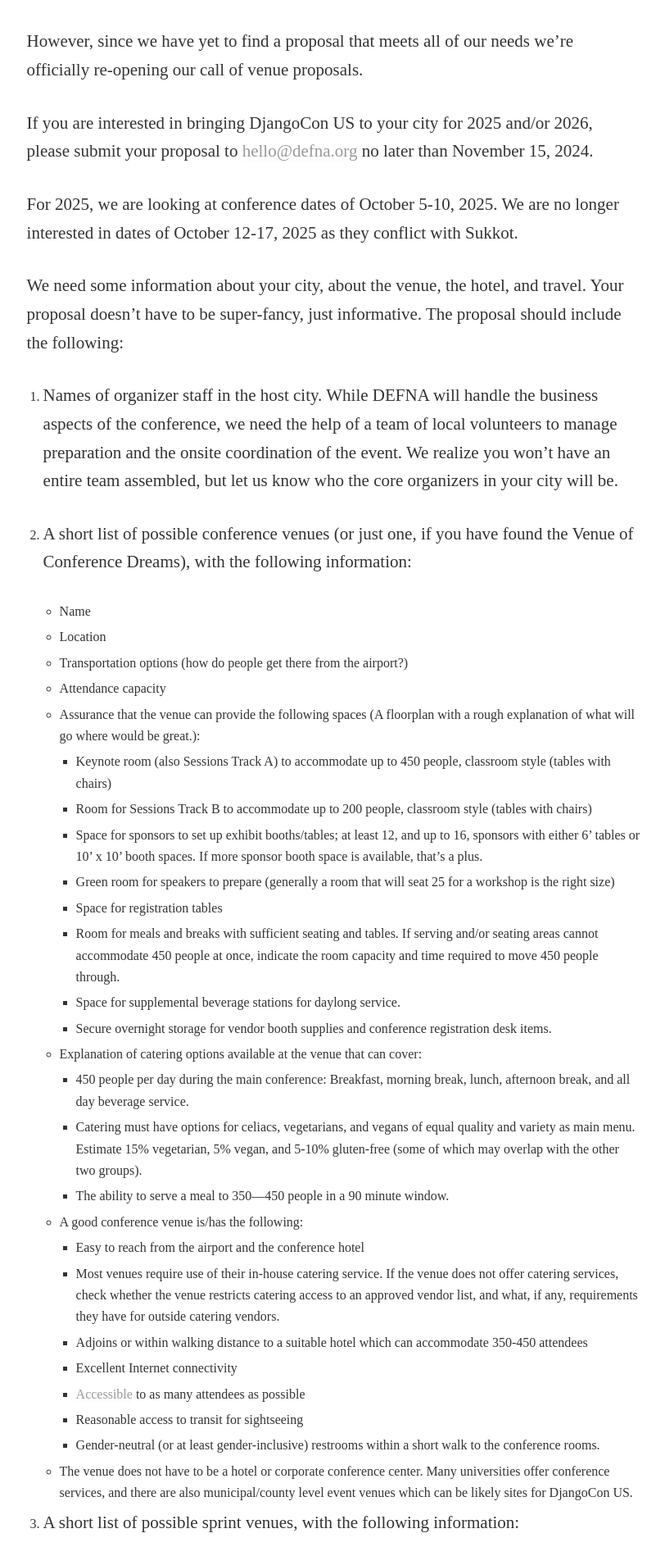
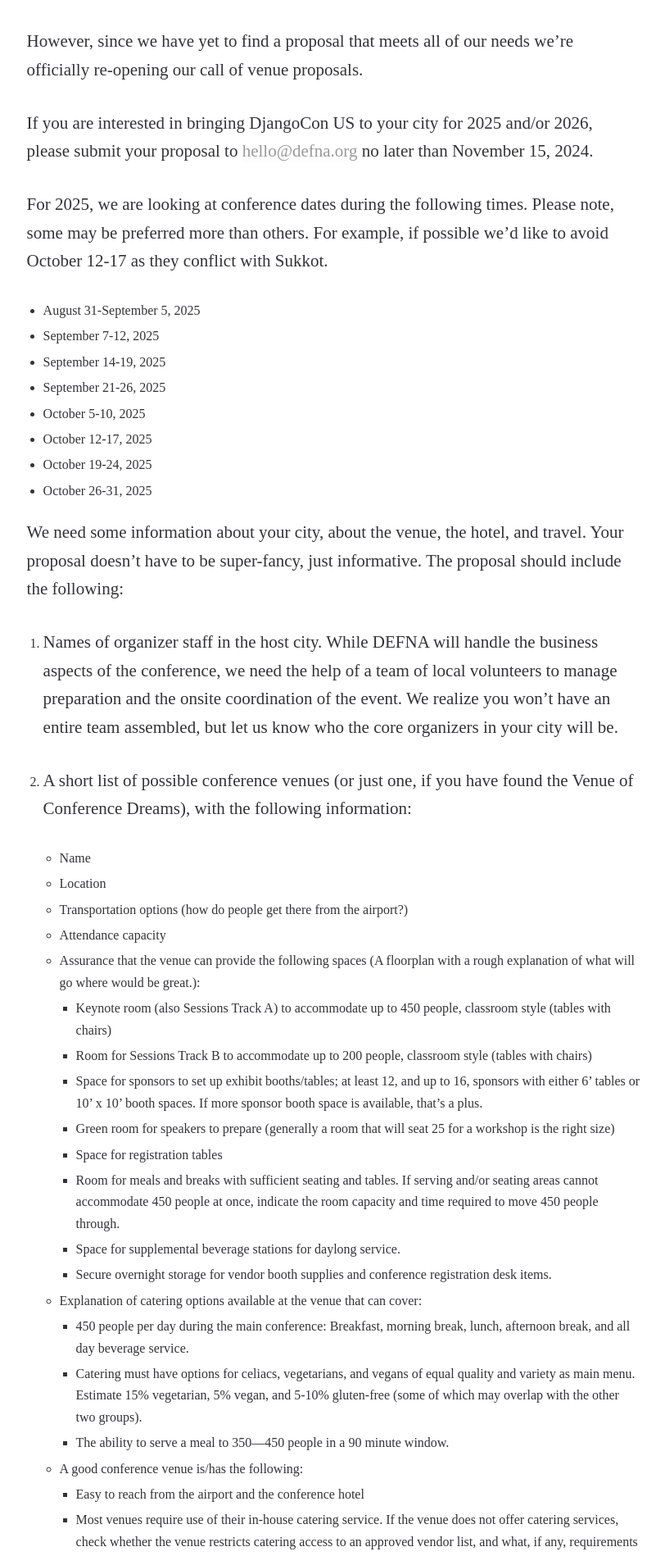
Before and after one commit to DEFNA/defna.org, a Jekyll site: the page built from _posts/2024-10-16-djangocon-us-call-for-venue-proposal-2025-extension.md, in a window 1280 px wide. Shown: the part 769-2667 px from the top of the page at 82% size, without its empty margins (233-1045 px from the left). Built offline with Jekyll 4.4.1, drawn with Linux system fonts in a browser that asks for light colours; some web fonts are replaced.

Commit message:
Expand list of potential dates
Thank you, Tim!

Co-authored-by: Tim Schilling <schillingt@better-simple.com>

```diff
--- a/_posts/2024-10-16-djangocon-us-call-for-venue-proposal-2025-extension.md
+++ b/_posts/2024-10-16-djangocon-us-call-for-venue-proposal-2025-extension.md
@@ -19,7 +19,16 @@
 
 If you are interested in bringing DjangoCon US to your city for 2025 and/or 2026, please submit your proposal to [hello@defna.org](mailto:hello@defna.org) no later than November 15, 2024.
 
-For 2025, we are looking at conference dates of October 5-10, 2025. We are no longer interested in dates of October 12-17, 2025 as they conflict with Sukkot.
+For 2025, we are looking at conference dates during the following times. Please note, some may be preferred more than others. For example, if possible we'd like to avoid October 12-17 as they conflict with Sukkot.
+
+- August 31-September 5, 2025
+- September 7-12, 2025
+- September 14-19, 2025
+- September 21-26, 2025
+- October 5-10, 2025
+- October 12-17, 2025
+- October 19-24, 2025
+- October 26-31, 2025
 
 We need some information about your city, about the venue, the hotel, and travel. Your proposal doesn’t have to be super-fancy, just informative. The proposal should include the following:
 
```
